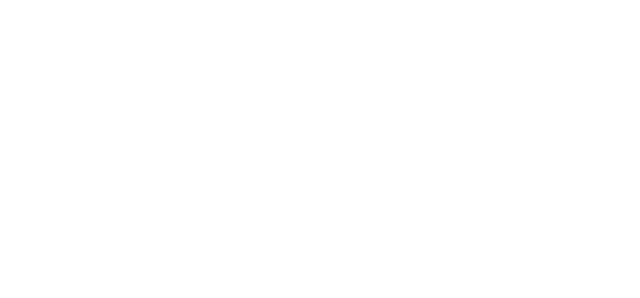
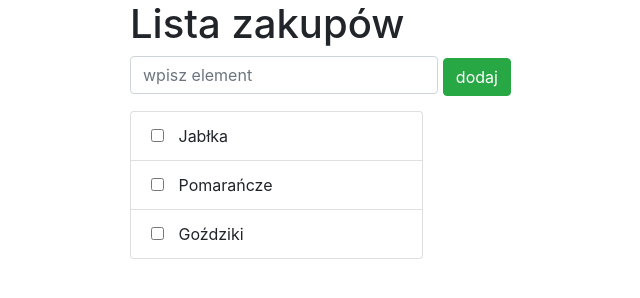
Before and after one commit to mwisnia97/coderstrust-webinar, a plain HTML site: page index.html in a window 1280 px wide. Shown: the whole page, without its empty margins (325-965 px from the left). Drawn offline with nearby package versions, Linux system fonts and the light colour scheme.

Commit message:
after webinar

```diff
--- a/index.html
+++ b/index.html
@@ -1,2 +1,43 @@
 <!DOCTYPE html>
-<html></html>
+<html>
+
+<head>
+    <title>Lista zakupów</title>
+    <meta charset="UTF-8" />
+    <link rel="stylesheet" href="https://stackpath.bootstrapcdn.com/bootstrap/4.2.1/css/bootstrap.css" />
+    <script src="https://ajax.googleapis.com/ajax/libs/jquery/3.3.1/jquery.js"></script>
+</head>
+
+<body>
+    <div class="container">
+        <div class="offset-4">
+            <h1>Lista zakupów</h1>
+            <div style="margin-bottom: 15px;">
+                <input type="text" class="form-control col-5" placeholder="wpisz element" style="display: inline-block;" />
+                <button type="button" class="btn btn-success" onclick="addToList()">dodaj</button>
+            </div>
+            <ul class="list-group col-5">
+                <li class="list-group-item"> <input type="checkbox" style="margin-right: 10px;" /> Jabłka</li>
+                <li class="list-group-item"> <input type="checkbox" style="margin-right: 10px;" /> Pomarańcze</li>
+                <li class="list-group-item"> <input type="checkbox" style="margin-right: 10px;" /> Goździki</li>
+            </ul>
+        </div>
+    </div>
+</body>
+
+<script>
+    function addToList() {
+        let input = $('input');
+
+        if (input.val() == '')
+            return;
+
+        let shoppingList = $('ul');
+        shoppingList.prepend('<li class="list-group-item"> <input type="checkbox" style="margin-right: 10px;" />' +
+            input.val() + '</li>');
+
+        input.val("");
+    }
+</script>
+
+</html>
```
